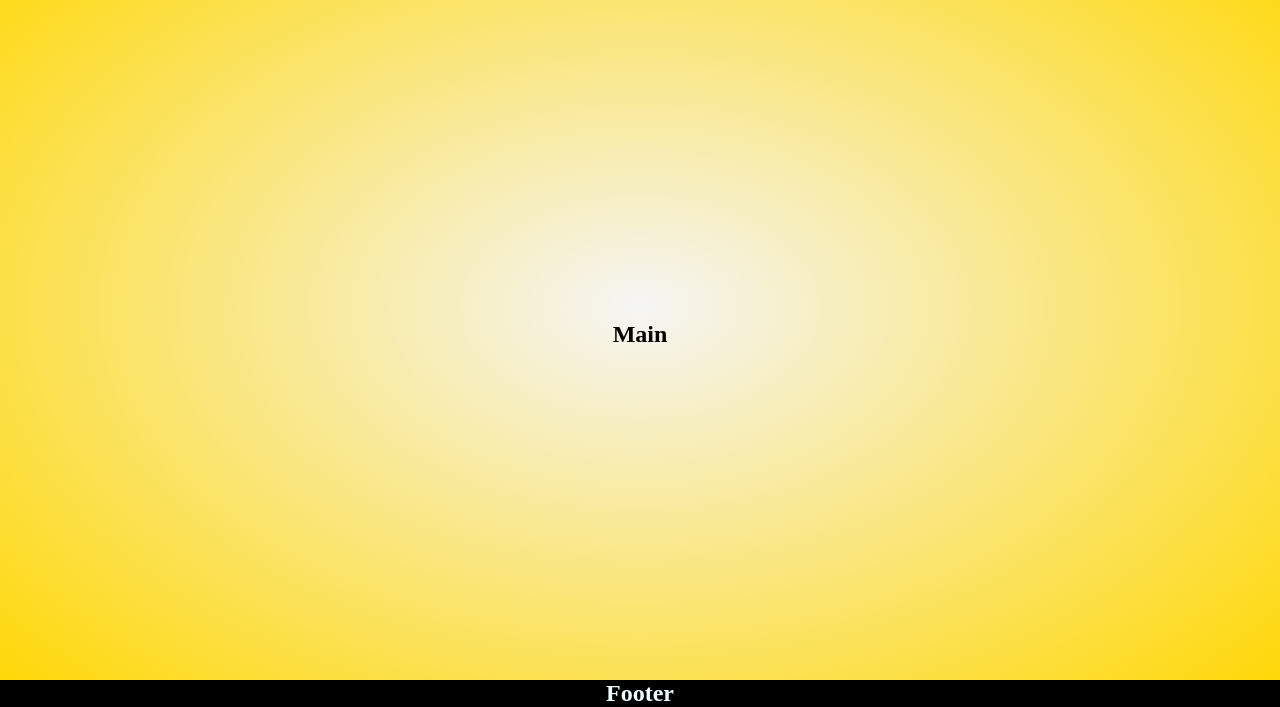
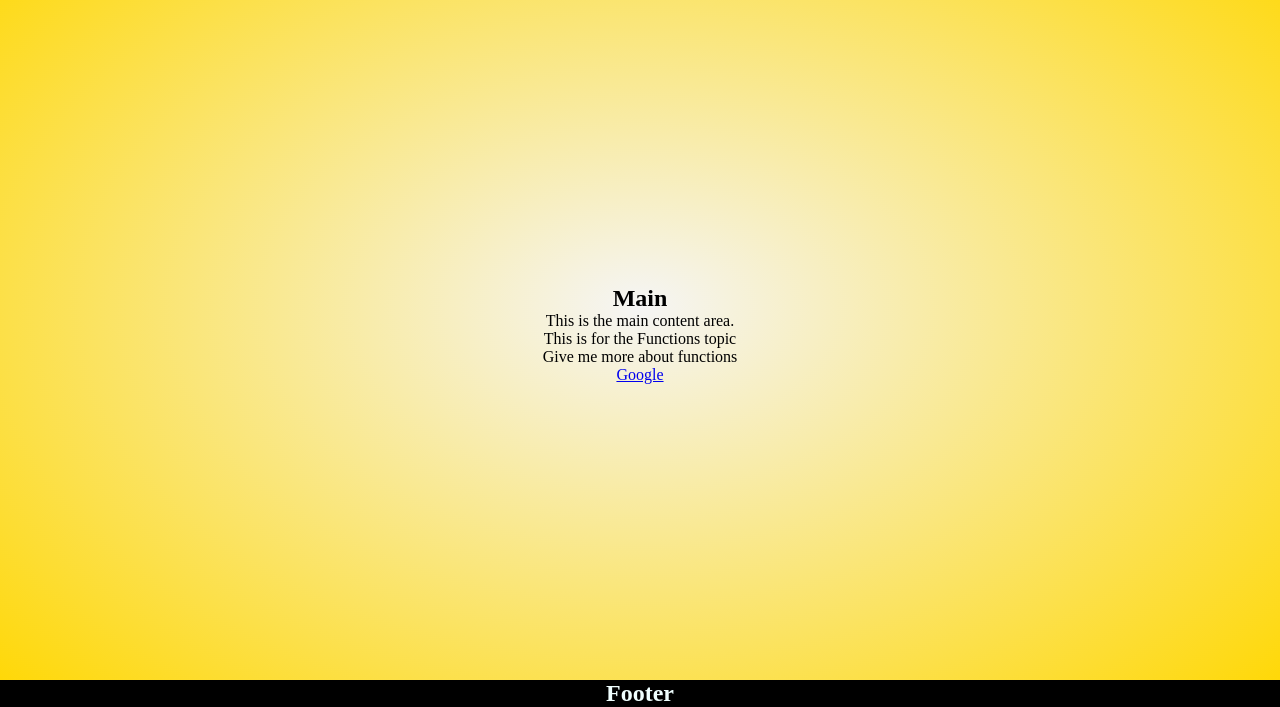
Before and after one commit to manikandan110306/CSS-Project, a plain HTML site: page mediaquery.html in a window 1280 px wide. Shown: the part 93-800 px from the top of the page. Drawn offline with Linux system fonts and the light colour scheme.

Commit message:
initialcommit

```diff
--- a/Styles/mediaquery.css
+++ b/Styles/mediaquery.css
@@ -61,4 +61,13 @@ footer{
 
 :root{
     --BGCOLOR:#000000;
+    --FS:clamp(0.75rem,2vh,1.5rem);
 }
+
+p{
+    font-size: var(--FS);
+}
+
+a:hover{
+    filter: brightness(150%);
+}
--- a/mediaquery.html
+++ b/mediaquery.html
@@ -13,6 +13,10 @@
     </header>
     <main>
         <h2>Main</h2>
+        <p>This is the main content area.</p>
+        <p>This is for the Functions topic</p>
+        <p>Give me more about functions</p>
+        <p><a href="https://google.com">Google</a></p>
     </main>
     <footer>
         <h2>Footer</h2>
```
